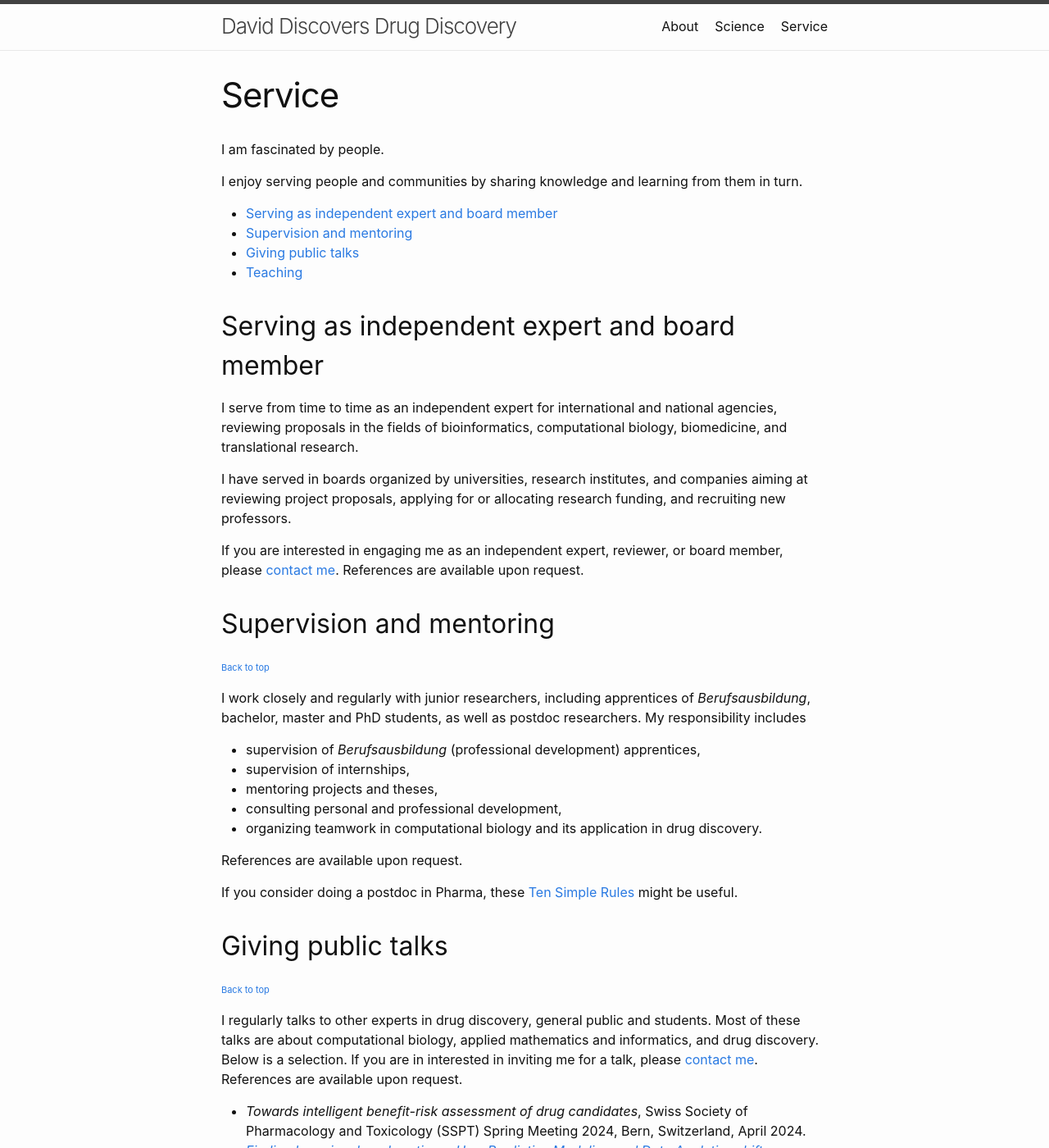
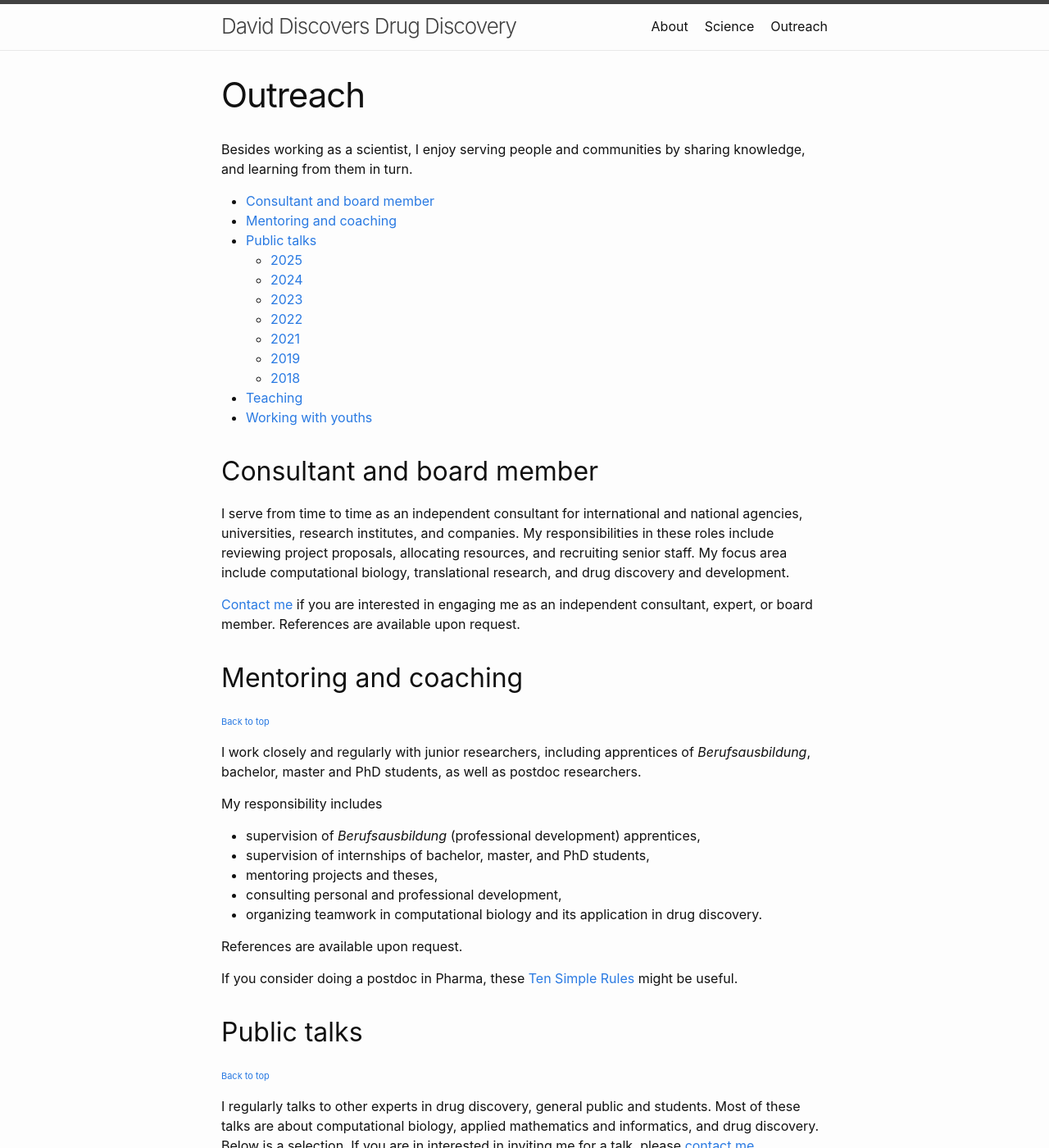
Before and after one commit to Accio/accio.github.io, a Jekyll site: the page built from _pages/outreach.md, in a window 1280 px wide and 1400 px high. Shown: the whole window at 82% size. Built offline with Jekyll 4.4.1, drawn with Linux system fonts in a browser that asks for light colours; some of the changed text lies outside the part shown.

Commit message:
(1) change the title from 'service' to outreach, which better describes my activities (2) add DMDG 2025 meeting, (3) listing public talks by years, (4) add carpentries

```diff
--- a/_config.yml
+++ b/_config.yml
@@ -23,7 +23,7 @@
 header_pages:
   - _pages/about.md
   - _pages/science.md
-  - _pages/service.md
+  - _pages/outreach.md
 
 paginate: 5
 paginate_path: "/page:num/"
--- a/_pages/service.md
+++ b/_pages/outreach.md
@@ -1,35 +1,32 @@
 ---
 layout: page
-title: Service
-permalink: /service/
+title: Outreach
+permalink: /outreach/
 author_profile: true
 ---
 
-I am fascinated by people.
-
-I enjoy serving people and communities by sharing knowledge and learning from them in turn.
+Besides working as a scientist, I enjoy serving people and communities by sharing knowledge, and learning from them in turn.
 
 <p id="top"></p>
 * TOC
 {:toc}
 
-## Serving as independent expert and board member
+## Consultant and board member
 
-I serve from time to time as an independent expert for international and national agencies, reviewing proposals in the fields of bioinformatics, computational biology, biomedicine, and translational research.
+I serve from time to time as an independent consultant for international and national agencies, universities, research institutes, and companies. My responsibilities in these roles include reviewing project proposals, allocating resources, and recruiting senior staff. My focus area include computational biology, translational research, and drug discovery and development.
 
-I have served in boards organized by universities, research institutes, and companies aiming at reviewing project proposals, applying for or allocating research funding, and recruiting new professors.
+[Contact me](mailto:mail@jdzhang.me?subject=Inviatation to serve as an consultant or board member) if you are interested in engaging me as an independent consultant, expert, or board member. References are available upon request.
 
-If you are interested in engaging me as an independent expert, reviewer, or board member, please [contact me](mailto:mail@jdzhang.me?subject=Inviatation to serve as an expert or board member). References are available upon request.
-
-## Supervision and mentoring
+## Mentoring and coaching
 <a href="#top" style="font-size: 11px;">Back to top</a>
 
-I work closely and regularly with junior researchers, including apprentices of
-*Berufsausbildung*, bachelor, master and PhD students, as well as postdoc
-researchers. My responsibility includes
+I work closely and regularly with junior researchers, including apprentices of *Berufsausbildung*, bachelor, master and PhD students, as well as postdoc
+researchers.
+
+My responsibility includes
 
 * supervision of *Berufsausbildung* (professional development) apprentices,
-* supervision of internships,
+* supervision of internships of bachelor, master, and PhD students,
 * mentoring projects and theses,
 * consulting personal and professional development,
 * organizing teamwork in computational biology and its application in drug discovery.
@@ -38,27 +35,44 @@
 
 If you consider doing a postdoc in Pharma, these [Ten Simple Rules](https://journals.plos.org/ploscompbiol/article?id=10.1371/journal.pcbi.1008989) might be useful.
 
-## Giving public talks
+## Public talks
 <a href="#top" style="font-size: 11px;">Back to top</a>
 
 I regularly talks to other experts in drug discovery, general public and students. Most of these talks are about computational biology, applied mathematics and informatics, and drug discovery. Below is a selection. If you are in interested in inviting me for a talk, please [contact me](mailto:mail@jdzhang.me?subject=Invitation to give a talk). References are available upon request.
 
+### 2025
+
+* *Target half-life and PKPD-considerations*, co-presenting with Neil John Parrott, Focusing on Targeted Covalent Drugs: how to best identify and develop TCIs, DMDG Meeting, Basel, Switzerland, April 2025. [DMDG](https://www.dmdg.org/) is an informal world-wide association for scientists engaged in research and development within the drug metabolism, pharmacokinetics and related disciplines of the pharmaceutical industry.
+
+### 2024
+
 * *Towards intelligent benefit-risk assessment of drug candidates*, Swiss Society of Pharmacology and Toxicology (SSPT) Spring Meeting 2024, Bern, Switzerland, April 2024.
+
+### 2023
+
 * [*Finding hope in a hopeless time - How Predictive Modeling and Data Analytics shifts our perspectives about antimicrobial discovery*]({{ site.url}}/assets/pdf/2023-03-AMR-JitaoDavidZhang.pdf). Invited talk at the pre-conference workshop *Promise of artificial intelligence to antibacterial drug discovery*, [7th AMR Conference](https://amr-conference.com/programme-2023/), Basel, Switzerland, March 2023.
     * [Homepage of the workshop](https://revive.gardp.org/promise-of-artificial-intelligence-to-antibacterial-drug-discovery/), hosted by the REVIVE outreach activity of GARDP (Global Antibiotic Research & Development Partnership).
     * Recording is available on [YouTube](https://www.youtube.com/watch?v=ywEHjej90w4).
+
+### 2022
+
 * [*Towards causal modelling of drug-induced toxicity for preclinical to clinical translation*](http://drugdiscovery.net/tox2022/), the Third *In Silico* Toxicology meeting, organized by Prof. Andreas Bender, September 2022, [YouTube Stream](https://youtu.be/ab1ml2SR7y8).
+
+### 2021
+
 * [*Optimization of the* TeraTox *assay for preclinical teratogenicity assessment*](https://www.opentox.net/events/virtual-conference-2021/program), co-presentation with Manuela Jaklin, OpenTox Virtual Conference 2021
 * [*Ten simple rules for doing a postdoc in Pharma*](https://www.bc2.ch/storage/app/media/pages/home/bc2_detailled_programme_v2.pdf), BC2 Basel Computational Biology Conference 2021, Basel, Switzerland
+
+### 2019
+
 * *Working Fields in Pharmaceutical Industry*, 2019, the Graduate School of Pharmacy, University of Freiburg, Germany.
+* ISMB/ECCB 2019, Basel, Swizterland. *Bioinformatics and exploratory data analysis in drug discovery: an industrial perspective*
+
+### 2018
+
 * OpenTox Swiss Chapter Meeting, Basel, Switzerland, 2018
-  * [Speaker profile on the meeting's
-    website](https://opentox.net/Jitao-David-Zhang)
-  * Presentation slides: [Multiscale Modelling of Preclinical Drug Safety]({{ site.url
-    }}/assets/pdf/OpenTox-2019-multiscale-modelling-zhangj83-forWebsite.pdf)
-* ISMB/ECCB 2019, Basel, Swizterland.
-   * *Bioinformatics and exploratory data analysis in drug discovery: an
-   industrial perspective*
+  * [Speaker profile on the meeting's website](https://opentox.net/Jitao-David-Zhang)
+  * Presentation slides: [Multiscale Modelling of Preclinical Drug Safety]({{ site.url }}/assets/pdf/OpenTox-2019-multiscale-modelling-zhangj83-forWebsite.pdf)
 * Workshop *Insight China*, 2018, University of Applied Sciences and Arts Northwestern Switzerland (FHNW), Liestal, Switzerland.
    * Presentation slides: [Drug Discovery, Roche, and China: Some Personal Reflections](https://accio.github.io/assets/pdf/DrugDiscovery-Roche-China-JitaoDavidZhang-Feb2019-FHNW-final-animationSplit.pdf)
 * Perlen-Kolloquium, 2018, University of Basel, Switzerland.
@@ -73,4 +87,11 @@
 * In spring semesters, I teach an advanced course series, *Mathematical and Computational Biology in Drug Discovery* (MCBDD) as a follow-up course of AMIDD. Its material can be found on the course's website [MCBDD.ch](http://mcbdd.ch).
 * In spring semesters, I teach one lecture of the course series *From Novel Targets to Novel Therapeutics* on topics of computational biology and multiscale modelling at the Department of Pharmacy, University of Basel.
 
+
 I also give courses on bioinformatics, computational biology, drug discovery, data analysis and programming (as a certified Carpentry trainer) from time to time. If you are interested in inviting me to teach, please [contact me](mailto:mail@jdzhang.me?subject=Invitation to teach).
+
+
+## Working with youths
+<a href="#top" style="font-size: 11px;">Back to top</a>
+
+I have organized Python courses `Python@Library` for secondary-school students in Basel in GGG Library, together with computer science apprentices of Roche. The first edition took place in 2024.
```
Also changed, not shown: _pages/about.md (+3 -3 lines).
